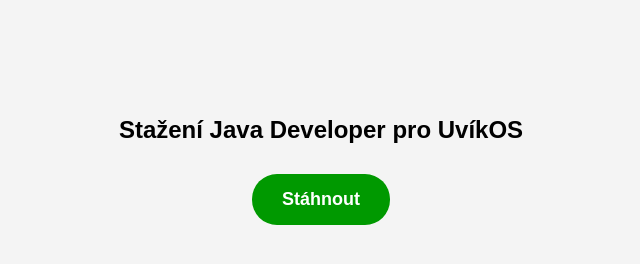
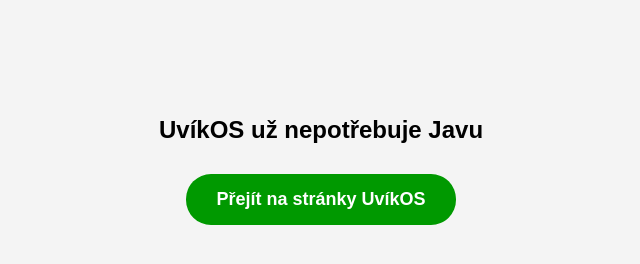
Before and after one commit to metodejthecoder/uvikosnet, a plain HTML site: page index.html in a window 1280 px wide. Shown: the whole page, without its empty margins (319-959 px from the left). Drawn offline with Linux system fonts and the light colour scheme.

Commit message:
Odstaveno

```diff
--- a/index.html
+++ b/index.html
@@ -2,7 +2,7 @@
 <html lang="cs">
 <head>
   <meta charset="UTF-8">
-  <title>Stažení Java Developer pro UvíkOS</title>
+  <title>Stránka ukončena</title>
   <style>
     body {
       display: flex;
@@ -40,7 +40,8 @@
   </style>
 </head>
 <body>
-  <h1>Stažení Java Developer pro UvíkOS</h1>
-  <a href="https://www.example.com" class="download-button">Stáhnout</a>
+  <h1>UvíkOS už nepotřebuje Javu</h1>
+  <a href="https://www.example.com" class="download-button">Přejít na stránky UvíkOS</a>
 </body>
+
 </html>
```
